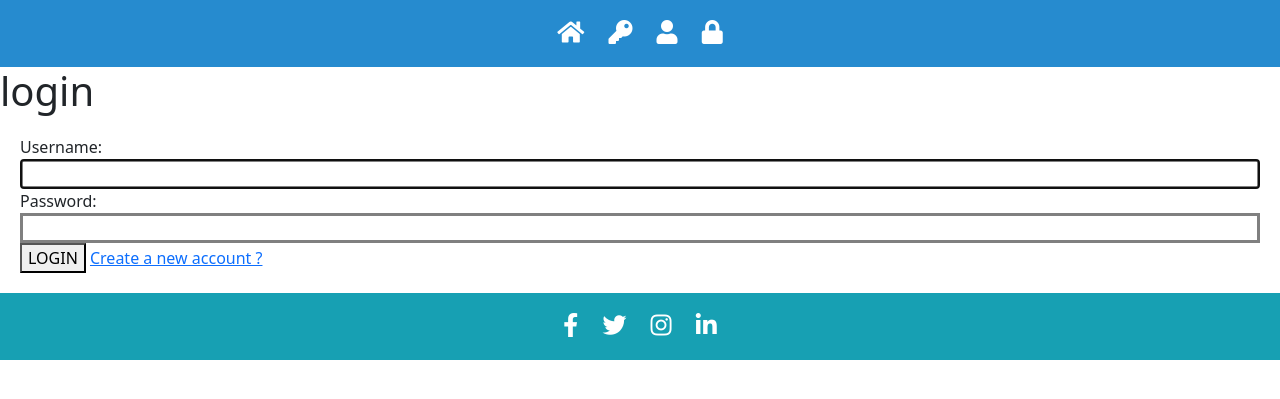
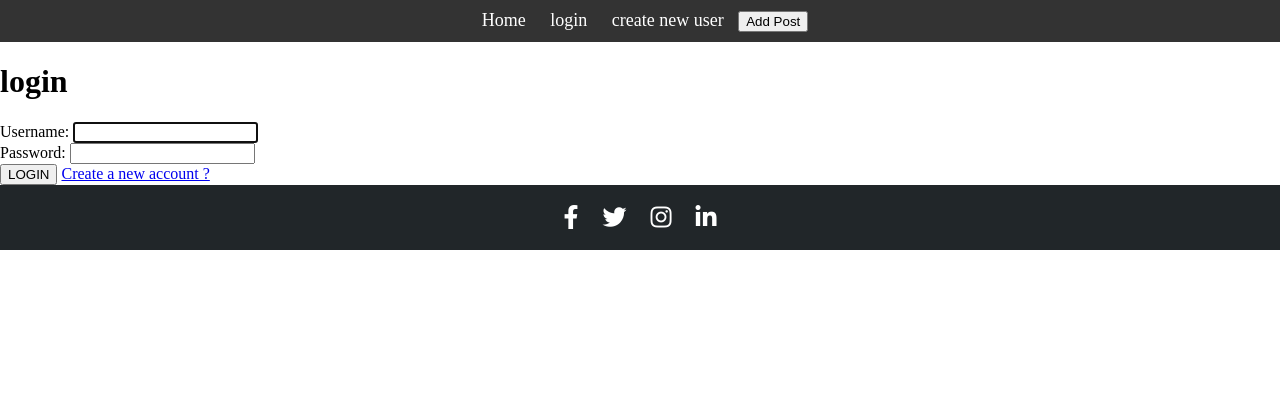
Before and after one commit to Baga4/-Django, a Django app: page /login in a window 1280 px wide. Shown: the top 399 px of the page. Run offline with Django 5.2, Linux system fonts and the light colour scheme.

Commit message:
whole new ui for user and now user can edit the post they made earlier and added many security approches like user needs to e logged in to visit th home page and more

```diff
--- a/blog/forms.py
+++ b/blog/forms.py
@@ -4,4 +4,4 @@ from .models import post
 class postForm(forms.ModelForm):
     class Meta:
         model = post
-        fields = ['title', 'description']
+        fields = ['title', 'description' ,]
--- a/blog/models.py
+++ b/blog/models.py
@@ -1,5 +1,5 @@
 from django.db import models
-
+from django.utils import timezone
 
 # Create your models here.
 
@@ -7,6 +7,7 @@ class post(models.Model):
     auther=models.CharField(max_length=150)
     title = models.CharField(max_length=450)
     description = models.TextField()
+    created_at = models.DateTimeField(auto_now_add=True)
 
     def __str__(self):
        return self.title
--- a/blog/urls.py
+++ b/blog/urls.py
@@ -8,5 +8,6 @@ urlpatterns = [
     path('accounts/login/', views.user_login , name='login'),
     path('logout', views.user_logout , name='logout'),
     path('signin', views.user_signin , name='signin'),
-     path('edit', views.edit_post ,name='edit')
+    path('edit/<int:post_id>/', views.edit_post, name='edit_post'),
+
 ]
--- a/blog/views.py
+++ b/blog/views.py
@@ -1,16 +1,17 @@
-from django.shortcuts import render,redirect
+from django.shortcuts import render,redirect,get_object_or_404
 from django.contrib.auth.forms import UserCreationForm , AuthenticationForm
 from django.contrib.auth import authenticate,login,decorators
 from django.contrib.auth.decorators import login_required
 from .models import post
 from . import forms
+import datetime
 # Create your views here.
 
 @login_required
 def home(request):
     user=request.user
     if user.is_authenticated:
-        content = post.objects.all()
+        content = post.objects.all().order_by("-created_at")
     else:
         content=None
 
@@ -26,7 +27,7 @@ def home(request):
     return render(request,'index.html',{
         'content':content,
         'user':user,
-        'forms':forms
+        'forms':forms,
         })
 
 def user_login(request):
@@ -56,8 +57,15 @@ def user_signin(request):
         form=UserCreationForm()
     return render(request,'signin.html', { 'form':form})
 
-def edit_post(request):
-    user=request.user
-    UserWarning(user.username)
-
+def edit_post(request, post_id):
+    print(post_id)
+    Post_instance = get_object_or_404(post ,id=post_id)
+    print(Post_instance)
+    if request.method == "POST":
+        form = forms.postForm(request.POST ,instance=Post_instance)
+        if form.is_valid():
+            form.save()
+            return redirect ("home")
+    else:
+        form = forms.postForm(instance=Post_instance)
     return render (request , 'editpost.html',{'form':forms})
--- a/static/css/base-style.css
+++ b/static/css/base-style.css
@@ -1,38 +1,32 @@
+body{
+  margin: 0px;
+}
+.header {
+  margin-top: 0px;
+    background-color: #333;
+    color: #fff;
+    padding: 10px 0;
+    text-align: center;
 
-header {
-    background-color: #268bcf;
-    padding: 20px 0;
-    text-align: center;
-    width: 100%;
-    position: relative;
-    z-index: 0;
-}
+  }
 
-.header-icon {
-    font-size: 24px;
+  .nav {
     color: #fff;
+    text-decoration: none;
     margin: 0 10px;
-    transition: color 0.3s ease-in-out;
-    position: relative;
-    z-index: 100;
+    font-size: 18px;
+    transition: color 0.3s ease;
+  }
 
-}
-
-.header-icon:hover {
-    color: black;
-
-}
-a{
-    text-decoration: none;
-}
-footer {
-    background-color: #17a0b3;
+  .nav:hover {
+    color: rgb(170, 168, 168); /* Change color on hover */
+  }
+  footer {
+    background-color: #212629;
     color:#ffffff;
     padding: 20px 0;
     text-align: center;
     width: 100%;
-
-
 }
 
 .footer-icon {
--- a/templates/base.html
+++ b/templates/base.html
@@ -7,19 +7,21 @@
     <meta name="viewport" content="width=device-width, initial-scale=1.0" />
     <title> {% block title %} Header Example {% endblock %} </title>
     <link rel="stylesheet" href="{% static 'css/base-style.css' %}" />
-    <link rel="stylesheet" href="https://cdnjs.cloudflare.com/ajax/libs/font-awesome/5.15.4/css/all.min.css" />
-    <link href="https://cdn.jsdelivr.net/npm/bootstrap@5.0.2/dist/css/bootstrap.min.css" rel="stylesheet" integrity="sha384-EVSTQN3/azprG1Anm3QDgpJLIm9Nao0Yz1ztcQTwFspd3yD65VohhpuuCOmLASjC" crossorigin="anonymous" >
+
     {% block head %}{% endblock head %}
   </head>
   <body>
     <header class="header">
-      <a href="{% url 'home' %}"><i class="fas fa-home header-icon"></i></a>
-      <a href="{% url 'login' %}"><i class="fas fa-key header-icon"></i></a>
-      <a href="{% url 'signin' %}"><i class="fas fa-user header-icon"></i></a>
-      <a href="{% url 'home' %}"><i class="fas fa-lock header-icon"></i></a>
+      <nav>
+      <a href="{% url 'home' %}" class="nav inline-block"> Home </a>
+      <a href="{% url 'login' %}" class="nav" > login </a>
+      <a href="{% url 'signin' %}" class="nav" > create new user </a>
+      <input onclick="toggleForm()" type="submit" value="Add Post" class="sub-but">
+    </nav>
     </header>
+
     {% block content %}
-
+     {% comment %} your main content goes here  {% endcomment %}
     {% endblock %}
 
     <footer>
@@ -28,7 +30,10 @@
       <i class="fab fa-instagram footer-icon"></i>
       <i class="fab fa-linkedin-in footer-icon"></i>
     </footer>
-
-    <script src="{% static 'js/script.js' %}"></script>
+    <script>
+      function toggleForm() {
+          document.getElementById("postForm").classList.toggle("hid");
+      }
+  </script>
   </body>
 </html>
--- a/templates/editpost.html
+++ b/templates/editpost.html
@@ -4,11 +4,12 @@
 <link rel="stylesheet" href="https://cdnjs.cloudflare.com/ajax/libs/font-awesome/5.15.4/css/all.min.css" />
 
 <h1>Edit Post</h1>
-<form action="{% url 'edit'%}" method="post">
+<form  method="post">
     {% csrf_token %}
     {{form.postForm}}
     {{form.title}}
     {{form.description}}
+
     <button type="submit">Save Changes</button>
 </form>
 {% endblock %}
--- a/templates/login.html
+++ b/templates/login.html
@@ -13,17 +13,4 @@
   </form>
 </div>
 {% endblock %} {% block head %}
-<style>
-  input {
-    width: 100%;
-    height: 30px;
-    border: 3px solid grey;
-    border-radious: 50%;
-    padding: 10px;
-  }
-  .login-form-container {
-    padding: 10px;
-    margin: 10px;
-  }
-</style>
 {% endblock head %}
```
Also changed, not shown: static/css/style.css (+5 -4 lines), templates/index.html (+8 -20 lines), blog/migrations/0002_post_created_at.py, blog/migrations/0003_remove_post_created_at.py (deleted), blog/migrations/0004_post_created_at.py (deleted), blog/migrations/0005_alter_post_created_at.py (deleted), blog/migrations/0006_alter_post_created_at.py (deleted), blog/migrations/0007_remove_post_created_at.py (deleted), db.sqlite3.
